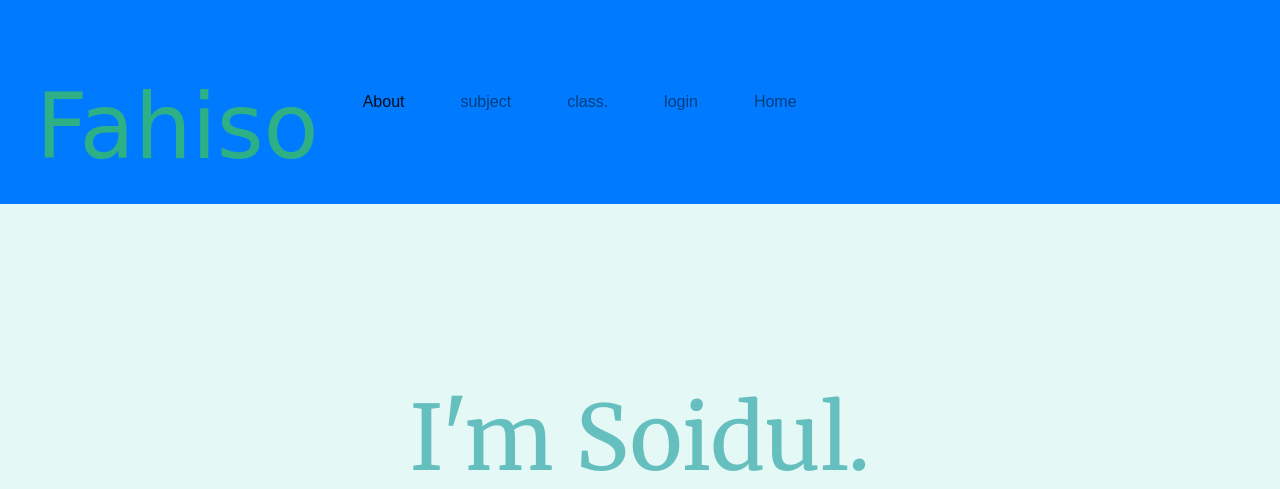
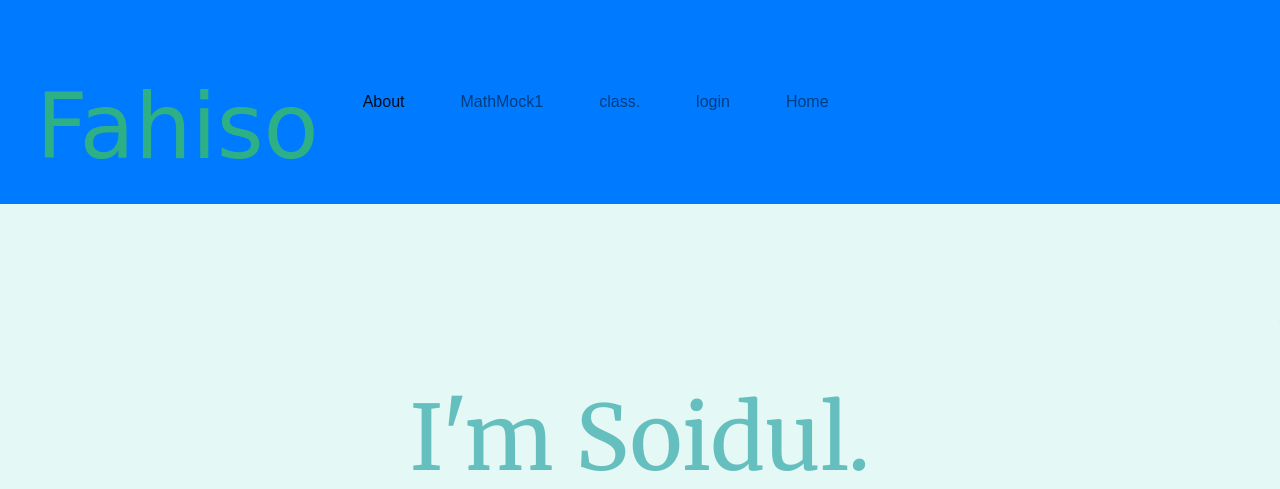
Before and after one commit to soidulhu/cv, a plain HTML site: page index.html in a window 1280 px wide. Shown: the top 489 px of the page. Drawn offline with nearby package versions, Linux system fonts and the light colour scheme; a web font is replaced by a local one.

Commit message:
Update index.html

```diff
--- a/index.html
+++ b/index.html
@@ -41,7 +41,7 @@
         <a class="nav-link" href="#">About</a>
       </li>
       <li class="nav-item">
-        <a class="nav-link" href="#">subject</a>
+        <a class="nav-link" href="mockmath1">MathMock1</a>
       </li>
       <li class="nav-item">
         <a class="nav-link" href="#">class.</a>
```
